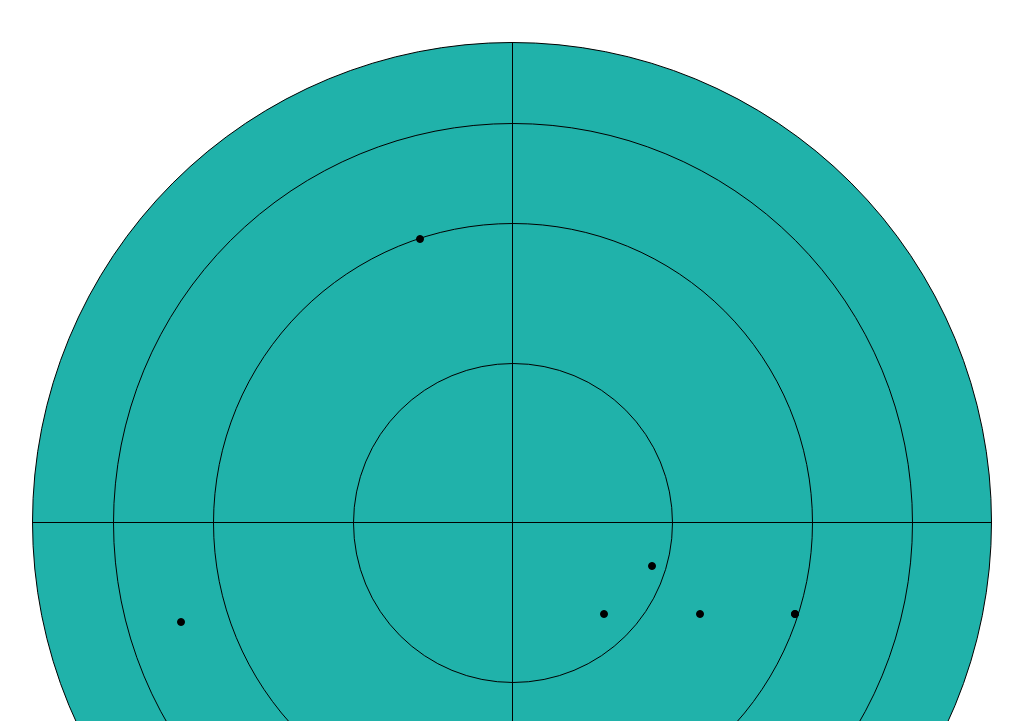
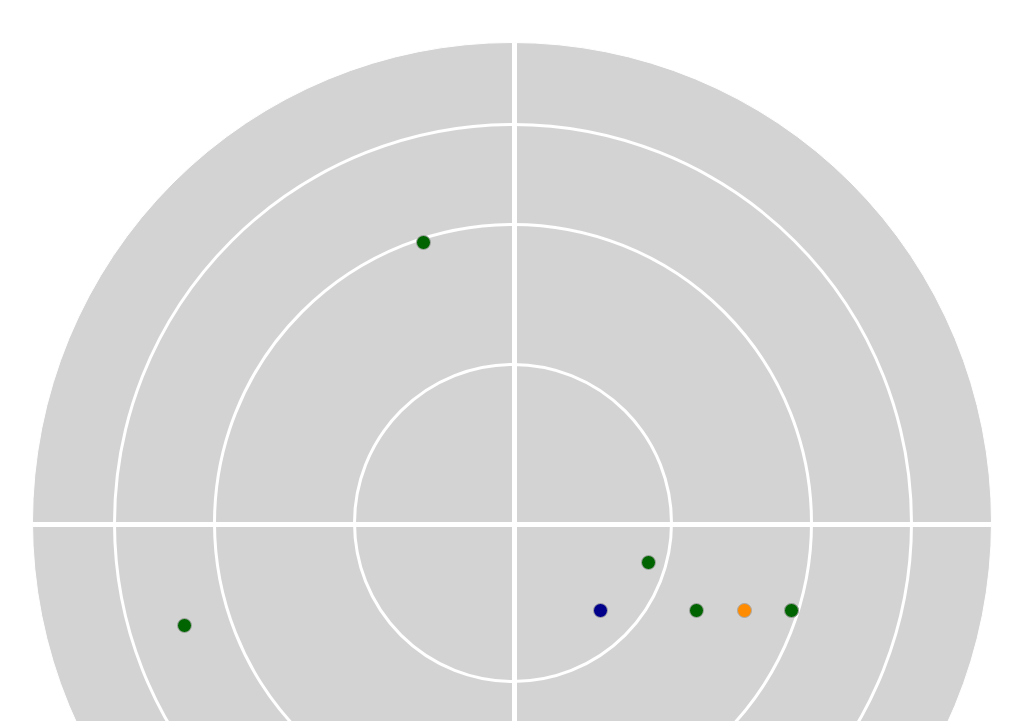
Before and after one commit to celsoagra/radar, a plain HTML site: page index.html in a window 1280 px wide. Shown: the part 79-800 px from the top of the page, without its empty margins (254-1277 px from the left). Drawn offline with Linux system fonts and the light colour scheme.

Commit message:
change style and colors

```diff
--- a/css/style.css
+++ b/css/style.css
@@ -11,9 +11,9 @@
     width: 960px;
     height: 960px;
     border-radius: 100%;
-    border: 1px solid black;
+    border: 1px solid white;
     position: relative;
-    background: lightseagreen;
+    background: lightgray;
     left: 22%;
 }
 #radar-inner {
@@ -22,16 +22,16 @@
 }
 #radar-inner .line-horizontal {
     width: 100%;
-    height: 1px;
-    background: black;
+    height: 5px;
+    background: white;
     position: absolute;
     top: 50%;
     left: 0;
 }
 #radar-inner .line-vertical {
-    width: 1px;
+    width: 5px;
     height: 100%;
-    background: black;
+    background: white;
     position: absolute;
     top: 0;
     left: 50%;
@@ -46,7 +46,7 @@
     width: 320px;
     height: 320px;
     border-radius: 100%;
-    border: 1px solid black;
+    border: 3px solid white;
     position: absolute;
     top: 320px;
     left: 320px;
@@ -56,7 +56,7 @@
     width: 600px;
     height: 600px;
     border-radius: 100%;
-    border: 1px solid black;
+    border: 3px solid white;
     position: absolute;
     top: 180px;
     left: 180px;
@@ -66,7 +66,7 @@
     width: 800px;
     height: 800px;
     border-radius: 100%;
-    border: 1px solid black;
+    border: 3px solid white;
     position: absolute;
     top: 80px;
     left: 80px;
@@ -89,11 +89,27 @@
 
 .dot {
     background: black;
-    width: 8px;
-    height: 8px;
-    border: 1px solid black;
+    width: 15px;
+    height: 15px;
+    border: 1px solid darkgray;
     border-radius: 100%;
     position: absolute;
+}
+
+.dot-technique {
+    background: darkblue;
+}
+
+.dot-platform {
+    background: darkorange;
+}
+
+.dot-tool {
+    background: darkgreen;
+}
+
+.dot-framework {
+    background: darkred;
 }
 
 /* TITLE */
--- a/index.html
+++ b/index.html
@@ -21,7 +21,7 @@
             <div class="outer-circle"></div>
             <div class=""></div>
         </div>
-        <div id="hand"></div>
+        <!-- <div id="hand"></div> -->
     </div>
     <div class="footer">
         Based on: <a href="https://www.thoughtworks.com/radar">Radar</a> and <a href="http://codepen.io/rmitchellnet/pen/huzwm" >Codepen</a> and <a href="http://www.w3schools.com/css/css_tooltip.asp" >w3schools</a>
--- a/js/app.js
+++ b/js/app.js
@@ -1,8 +1,13 @@
 $(document).ready(function () {
   var items = [];
   $.each( data, function( key, val ) {
+    var type = '';
+    if (val.type) {
+      type = ' dot-' + val.type;
+    }
+
     $( "<div />", {
-      "class": "dot tooltip",
+      "class": "dot tooltip" + type,
       "style" : val.position,
       html: getTooltip (val)
     }).appendTo( "#radar" );
--- a/js/data.js
+++ b/js/data.js
@@ -6,7 +6,8 @@ var data = [
         "responsible" : "",
         "responsible_email" : "",
         "link" : "https://jenkins.io/",
-        "position" : "left: 40%; top: 20%;"
+        "position" : "left: 40%; top: 20%;",
+        "type" : "tool"
     },
     {
         "name" : "Sonarqube",
@@ -15,7 +16,8 @@ var data = [
         "responsible" : "",
         "responsible_email" : "",
         "link" : "https://www.sonarqube.org",
-        "position" : "left: 15%; top: 60%;"
+        "position" : "left: 15%; top: 60%;",
+        "type" : "tool"
     },
     {
         "name" : "Artifactory JFrog",
@@ -24,7 +26,8 @@ var data = [
         "responsible" : "",
         "responsible_email" : "",
         "link" : "https://www.jfrog.com/open-source/",
-        "position" : "right: 20%; bottom: 40%;"
+        "position" : "right: 20%; bottom: 40%;",
+        "type" : "tool"
     },
     {
         "name" : "Gitlab",
@@ -32,8 +35,9 @@ var data = [
         "description" : "Provides Git repository management, code reviews, issue tracking, activity feeds and wikis. GitLab itself is also free software.",
         "responsible" : "",
         "responsible_email" : "",
-        "link" : "https://gitlab.com",
-        "position" : "right: 30%; bottom: 40%;"
+        "link" : "https://www.gitlab.com",
+        "position" : "right: 30%; bottom: 40%;",
+        "type" : "tool"
     },
     {
         "name" : "Redmine",
@@ -42,7 +46,8 @@ var data = [
         "responsible" : "",
         "responsible_email" : "",
         "link" : "#",
-        "position" : "right: 40%; bottom: 40%;"
+        "position" : "right: 40%; bottom: 40%;",
+        "type" : "technique"
     },
     {
         "name" : "Keycloak",
@@ -50,8 +55,9 @@ var data = [
         "description" : "Add authentication to applications and secure services with minimum fuss. No need to deal with storing users or authenticating users. It's all available out of the box.",
         "responsible" : "",
         "responsible_email" : "",
-        "link" : "www.keycloak.orhttps://jenkins.io/",
-        "position" : "right: 35%; bottom: 45%;"
+        "link" : "https://www.keycloak.org",
+        "position" : "right: 35%; bottom: 45%;",
+        "type" : "tool"
     },
     {
         "name" : "Apiman",
@@ -59,7 +65,28 @@ var data = [
         "description" : "The apiman project brings an open source development methodology to API Management, coupling a rich API design & configuration layer with a blazingly fast runtime.",
         "responsible" : "",
         "responsible_email" : "",
-        "link" : "www.apimanhttps://www.sonarqube.orgio",
-        "position" : "right: 20%; bottom: 40%;"
+        "link" : "www.apiman.io",
+        "position" : "right: 20%; bottom: 40%;",
+        "type" : "tool"
+    },
+    {
+        "name" : "Docker",
+        "version" : "1.12.8",
+        "description" : "",
+        "responsible" : "",
+        "responsible_email" : "",
+        "link" : "",
+        "position" : "right: 25%; bottom: 40%;",
+        "type" : "platform"
+    },
+    {
+        "name" : "Angular2",
+        "version" : "x",
+        "description" : "",
+        "responsible" : "",
+        "responsible_email" : "",
+        "link" : "",
+        "position" : "right: 25%; bottom: 20%;",
+        "type" : "framework"
     }
 ]
```
